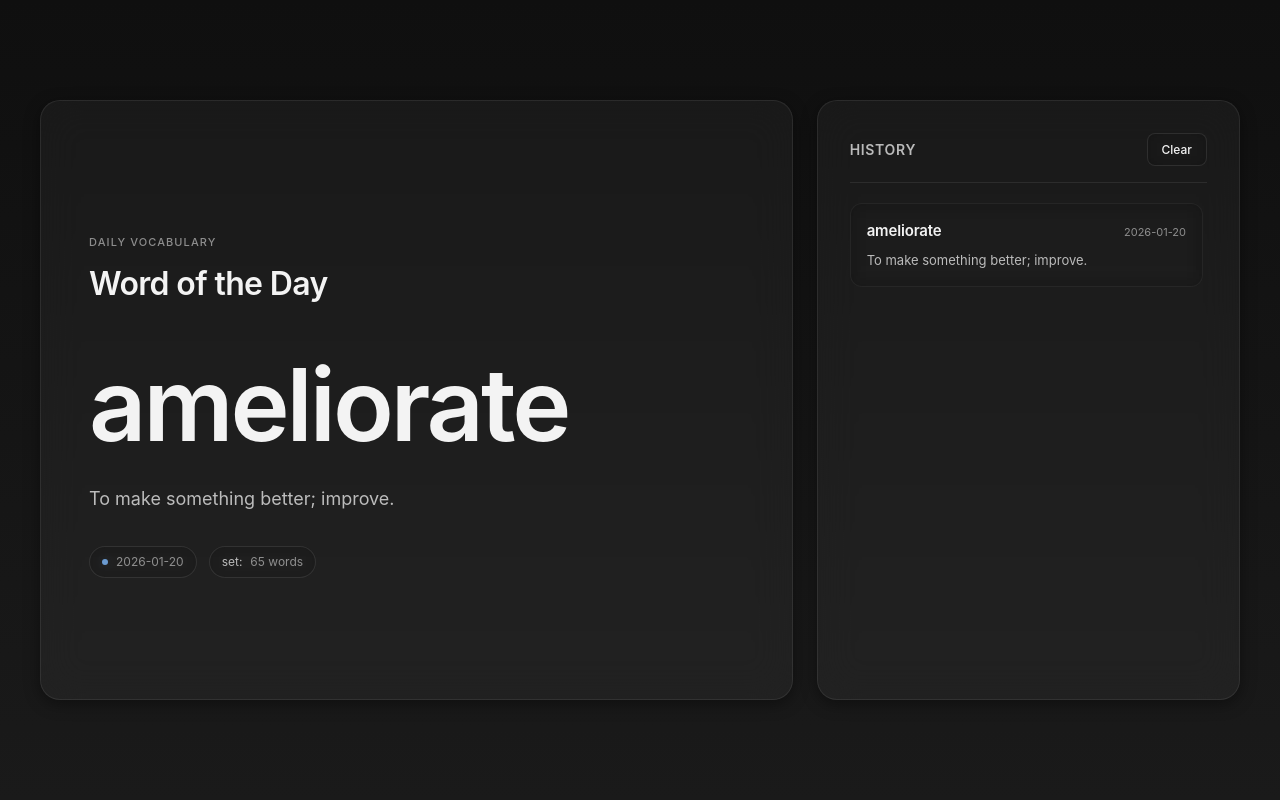
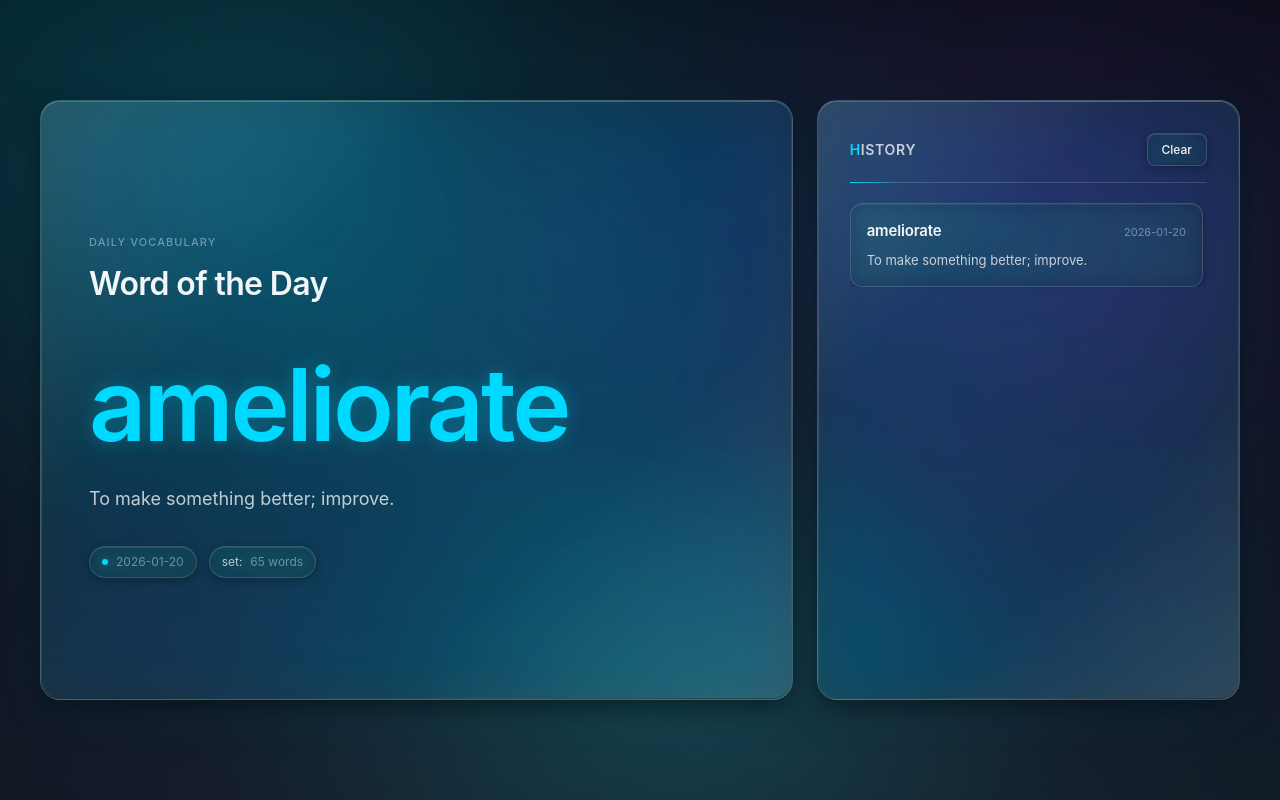
Before and after one commit to samy405/WordOfTheDay, a React (Vite) app: page / in a window 1280 px wide. Built offline with nearby package versions, Linux system fonts and the light colour scheme.

Commit message:
Design overhaul

```diff
--- a/src/App.css
+++ b/src/App.css
@@ -1,16 +1,45 @@
 :root{
-  --bg-primary: #0f0f0f;
-  --bg-secondary: #1a1a1a;
-  --glass-bg: rgba(255, 255, 255, 0.04);
-  --glass-border: rgba(255, 255, 255, 0.08);
+  /* Base colors - deep space and metal */
+  --space-deep: #0a0e1a;
+  --space-navy: #0f1525;
+  --space-mid: #141b2e;
+  --graphite: #1a2233;
+  --steel: #242b3d;
+
+  /* Neon light sources */
+  --neon-cyan: #00d9ff;
+  --neon-teal: #00ffd9;
+  --neon-violet: #8b5cf6;
+
+  /* Light diffusion (low opacity) */
+  --light-cyan: rgba(0, 217, 255, 0.15);
+  --light-teal: rgba(0, 255, 217, 0.12);
+  --light-violet: rgba(139, 92, 246, 0.1);
+  --light-cyan-soft: rgba(0, 217, 255, 0.08);
+  --light-teal-soft: rgba(0, 255, 217, 0.06);
+  --light-violet-soft: rgba(139, 92, 246, 0.05);
+
+  /* Glass materials */
+  --glass-base: rgba(255, 255, 255, 0.05);
+  --glass-tint-cyan: rgba(0, 217, 255, 0.08);
+  --glass-tint-teal: rgba(0, 255, 217, 0.06);
+  --glass-edge: rgba(255, 255, 255, 0.15);
+  --glass-edge-metallic: rgba(200, 220, 255, 0.2);
+  --glass-reflection: rgba(255, 255, 255, 0.1);
+
+  /* Text */
   --text-primary: rgba(255, 255, 255, 0.95);
-  --text-secondary: rgba(255, 255, 255, 0.7);
-  --text-tertiary: rgba(255, 255, 255, 0.5);
-  --accent: #6b9bd1;
-  --accent-subtle: rgba(107, 157, 209, 0.15);
-  --shadow-sm: 0 2px 8px rgba(0, 0, 0, 0.3);
-  --shadow-md: 0 4px 16px rgba(0, 0, 0, 0.4);
-  --shadow-lg: 0 8px 32px rgba(0, 0, 0, 0.5);
+  --text-secondary: rgba(255, 255, 255, 0.75);
+  --text-tertiary: rgba(200, 220, 255, 0.5);
+
+  /* Accent */
+  --accent: #00d9ff;
+  --accent-soft: rgba(0, 217, 255, 0.3);
+
+  /* Shadows with color */
+  --shadow-deep: 0 8px 32px rgba(0, 0, 0, 0.6);
+  --shadow-glass: 0 12px 48px rgba(0, 217, 255, 0.1);
+  --shadow-metallic: 0 4px 16px rgba(0, 0, 0, 0.5);
 }
 
 * {
@@ -32,10 +61,46 @@ body {
     'Ubuntu', 'Cantarell', 'Fira Sans', 'Droid Sans', 'Helvetica Neue', sans-serif;
   -webkit-font-smoothing: antialiased;
   -moz-osx-font-smoothing: grayscale;
-  background: linear-gradient(180deg, var(--bg-primary) 0%, var(--bg-secondary) 100%);
+  background:
+    /* Distant neon light blooms */
+    radial-gradient(ellipse 1200px 800px at 20% 10%, var(--light-cyan) 0%, transparent 60%),
+    radial-gradient(ellipse 1000px 700px at 80% 20%, var(--light-violet) 0%, transparent 55%),
+    radial-gradient(ellipse 900px 600px at 50% 90%, var(--light-teal) 0%, transparent 50%),
+    /* Drifting light gradients */
+    linear-gradient(135deg, var(--light-cyan-soft) 0%, transparent 30%, var(--light-violet-soft) 70%, transparent 100%),
+    linear-gradient(45deg, transparent 0%, var(--light-teal-soft) 40%, transparent 80%),
+    /* Base gradient */
+    linear-gradient(180deg, var(--space-deep) 0%, var(--space-navy) 30%, var(--space-mid) 70%, var(--graphite) 100%);
   background-attachment: fixed;
+  background-size: 100% 100%;
   overflow-x: hidden;
   position: relative;
+  min-height: 100vh;
+}
+
+/* Ambient light layer */
+body::before {
+  content: "";
+  position: fixed;
+  inset: 0;
+  background:
+    radial-gradient(circle 800px at 25% 15%, var(--light-cyan-soft) 0%, transparent 50%),
+    radial-gradient(circle 600px at 75% 25%, var(--light-violet-soft) 0%, transparent 50%),
+    radial-gradient(circle 700px at 55% 85%, var(--light-teal-soft) 0%, transparent 50%);
+  pointer-events: none;
+  z-index: 0;
+  opacity: 0.6;
+}
+
+/* Depth layer */
+body::after {
+  content: "";
+  position: fixed;
+  inset: 0;
+  background:
+    radial-gradient(ellipse at center, transparent 0%, rgba(0, 0, 0, 0.3) 100%);
+  pointer-events: none;
+  z-index: 0;
 }
 
 .app {
@@ -74,20 +139,96 @@ body {
 
 .panel {
   position: relative;
-  background: var(--glass-bg);
-  border: 1px solid var(--glass-border);
+  background:
+    /* Internal reflection */
+    linear-gradient(135deg,
+      var(--glass-reflection) 0%,
+      transparent 30%,
+      transparent 70%,
+      var(--glass-reflection) 100%),
+    /* Glass tint with light bleed */
+    linear-gradient(180deg,
+      var(--glass-tint-cyan) 0%,
+      var(--glass-tint-teal) 50%,
+      var(--glass-tint-cyan) 100%),
+    /* Base glass */
+    var(--glass-base);
+  border: 1px solid var(--glass-edge);
   border-radius: 20px;
-  backdrop-filter: blur(20px) saturate(180%);
-  -webkit-backdrop-filter: blur(20px) saturate(180%);
-  box-shadow: var(--shadow-md);
+  backdrop-filter: blur(24px) saturate(200%);
+  -webkit-backdrop-filter: blur(24px) saturate(200%);
+  box-shadow:
+    var(--shadow-deep),
+    var(--shadow-glass),
+    inset 0 1px 0 var(--glass-edge-metallic),
+    inset 0 -1px 0 rgba(0, 0, 0, 0.3);
   overflow: hidden;
   z-index: 1;
-  transition: box-shadow 0.3s ease, border-color 0.3s ease;
+  transition: all 0.4s ease;
+}
+
+/* Metallic edge highlight */
+.panel::before {
+  content: "";
+  position: absolute;
+  inset: 0;
+  border-radius: 20px;
+  padding: 1px;
+  background: linear-gradient(135deg,
+    transparent 0%,
+    var(--glass-edge-metallic) 25%,
+    var(--light-cyan-soft) 50%,
+    var(--glass-edge-metallic) 75%,
+    transparent 100%);
+  -webkit-mask: linear-gradient(#000 0 0) content-box, linear-gradient(#000 0 0);
+  -webkit-mask-composite: xor;
+  mask: linear-gradient(#000 0 0) content-box, linear-gradient(#000 0 0);
+  mask-composite: exclude;
+  pointer-events: none;
+  opacity: 0.9;
+  z-index: 2;
+}
+
+/* Light bleeding from background */
+.panel::after {
+  content: "";
+  position: absolute;
+  inset: -40px;
+  background:
+    radial-gradient(circle 400px at 30% 20%, var(--light-cyan-soft) 0%, transparent 60%),
+    radial-gradient(circle 350px at 70% 30%, var(--light-violet-soft) 0%, transparent 60%);
+  filter: blur(20px);
+  opacity: 0.7;
+  pointer-events: none;
+  z-index: -1;
 }
 
 .panel:hover {
-  border-color: rgba(255, 255, 255, 0.12);
-  box-shadow: var(--shadow-lg);
+  border-color: var(--glass-edge-metallic);
+  box-shadow:
+    var(--shadow-deep),
+    0 16px 64px rgba(0, 217, 255, 0.15),
+    inset 0 1px 0 var(--glass-edge-metallic),
+    inset 0 -1px 0 rgba(0, 0, 0, 0.3);
+  background:
+    linear-gradient(135deg,
+      var(--glass-reflection) 0%,
+      transparent 30%,
+      transparent 70%,
+      var(--glass-reflection) 100%),
+    linear-gradient(180deg,
+      rgba(0, 217, 255, 0.12) 0%,
+      rgba(0, 255, 217, 0.08) 50%,
+      rgba(0, 217, 255, 0.12) 100%),
+    var(--glass-base);
+}
+
+.panel:hover::before {
+  opacity: 1;
+}
+
+.panel:hover::after {
+  opacity: 0.9;
 }
 
 .main {
@@ -126,10 +267,11 @@ body {
   line-height: 1.1;
   font-weight: 600;
   margin: 16px 0 24px;
-  color: var(--text-primary);
+  color: var(--accent);
   letter-spacing: -0.03em;
   position: relative;
   z-index: 1;
+  text-shadow: 0 0 20px var(--accent-soft);
 }
 
 .meaning {
@@ -155,21 +297,35 @@ body {
 }
 
 .pill {
-  border: 1px solid rgba(255, 255, 255, 0.1);
-  background: rgba(0, 0, 0, 0.2);
+  border: 1px solid var(--glass-edge);
+  background:
+    linear-gradient(135deg,
+      rgba(0, 217, 255, 0.08) 0%,
+      rgba(0, 255, 217, 0.06) 100%),
+    rgba(0, 0, 0, 0.2);
   border-radius: 20px;
   padding: 6px 12px;
   display: inline-flex;
   align-items: center;
   gap: 8px;
-  backdrop-filter: blur(10px);
-  -webkit-backdrop-filter: blur(10px);
-  transition: all 0.2s ease;
+  backdrop-filter: blur(12px);
+  -webkit-backdrop-filter: blur(12px);
+  transition: all 0.3s ease;
+  box-shadow:
+    inset 0 1px 0 rgba(255, 255, 255, 0.1),
+    0 2px 8px rgba(0, 0, 0, 0.3);
 }
 
 .pill:hover {
-  border-color: rgba(255, 255, 255, 0.15);
-  background: rgba(0, 0, 0, 0.3);
+  border-color: var(--glass-edge-metallic);
+  background:
+    linear-gradient(135deg,
+      rgba(0, 217, 255, 0.12) 0%,
+      rgba(0, 255, 217, 0.08) 100%),
+    rgba(0, 0, 0, 0.3);
+  box-shadow:
+    inset 0 1px 0 rgba(255, 255, 255, 0.15),
+    0 4px 12px rgba(0, 217, 255, 0.2);
 }
 
 .dot {
@@ -177,7 +333,9 @@ body {
   height: 6px;
   border-radius: 50%;
   background: var(--accent);
-  box-shadow: 0 0 8px var(--accent-subtle);
+  box-shadow:
+    0 0 8px var(--accent-soft),
+    0 0 16px rgba(0, 217, 255, 0.3);
 }
 
 .side {
@@ -192,7 +350,18 @@ body {
   justify-content: space-between;
   margin-bottom: 20px;
   padding-bottom: 16px;
-  border-bottom: 1px solid rgba(255, 255, 255, 0.08);
+  border-bottom: 1px solid var(--glass-edge);
+  position: relative;
+}
+
+.sideHeader::after {
+  content: "";
+  position: absolute;
+  bottom: -1px;
+  left: 0;
+  width: 50px;
+  height: 1px;
+  background: linear-gradient(90deg, var(--accent) 0%, transparent 100%);
 }
 
 .sideTitle {
@@ -204,28 +373,50 @@ body {
   color: var(--text-secondary);
 }
 
+.sideTitle::first-letter {
+  color: var(--accent);
+}
+
 .btn {
-  border: 1px solid rgba(255, 255, 255, 0.1);
-  background: rgba(0, 0, 0, 0.2);
+  border: 1px solid var(--glass-edge);
+  background:
+    linear-gradient(135deg,
+      rgba(0, 217, 255, 0.06) 0%,
+      rgba(0, 255, 217, 0.04) 100%),
+    rgba(0, 0, 0, 0.2);
   color: var(--text-primary);
   padding: 8px 14px;
   border-radius: 8px;
   cursor: pointer;
   font-size: 12px;
   font-weight: 500;
-  transition: all 0.2s ease;
-  backdrop-filter: blur(10px);
-  -webkit-backdrop-filter: blur(10px);
+  transition: all 0.3s ease;
+  backdrop-filter: blur(12px);
+  -webkit-backdrop-filter: blur(12px);
   font-family: inherit;
+  box-shadow:
+    inset 0 1px 0 rgba(255, 255, 255, 0.1),
+    0 2px 8px rgba(0, 0, 0, 0.3);
 }
 
 .btn:hover {
-  border-color: rgba(255, 255, 255, 0.2);
-  background: rgba(0, 0, 0, 0.3);
+  border-color: var(--glass-edge-metallic);
+  background:
+    linear-gradient(135deg,
+      rgba(0, 217, 255, 0.1) 0%,
+      rgba(0, 255, 217, 0.08) 100%),
+    rgba(0, 0, 0, 0.3);
+  color: var(--accent);
+  box-shadow:
+    inset 0 1px 0 rgba(255, 255, 255, 0.15),
+    0 4px 12px rgba(0, 217, 255, 0.2);
 }
 
 .btn:active {
   transform: translateY(1px);
+  box-shadow:
+    inset 0 1px 0 rgba(255, 255, 255, 0.1),
+    0 2px 8px rgba(0, 0, 0, 0.3);
 }
 
 .list {
@@ -241,21 +432,53 @@ body {
 }
 
 .item {
-  border: 1px solid rgba(255, 255, 255, 0.06);
+  border: 1px solid var(--glass-edge);
   border-radius: 12px;
   padding: 16px;
-  background: rgba(0, 0, 0, 0.2);
-  backdrop-filter: blur(10px);
-  -webkit-backdrop-filter: blur(10px);
-  transition: all 0.2s ease;
+  background:
+    linear-gradient(135deg,
+      rgba(0, 217, 255, 0.05) 0%,
+      rgba(0, 255, 217, 0.03) 100%),
+    rgba(0, 0, 0, 0.2);
+  backdrop-filter: blur(12px);
+  -webkit-backdrop-filter: blur(12px);
+  transition: all 0.3s ease;
   position: relative;
   overflow: hidden;
+  box-shadow:
+    inset 0 1px 0 rgba(255, 255, 255, 0.08),
+    0 2px 8px rgba(0, 0, 0, 0.3);
+}
+
+.item::before {
+  content: "";
+  position: absolute;
+  left: 0;
+  top: 0;
+  bottom: 0;
+  width: 2px;
+  background: linear-gradient(180deg,
+    var(--accent) 0%,
+    transparent 100%);
+  opacity: 0;
+  transition: opacity 0.3s ease;
 }
 
 .item:hover {
-  border-color: rgba(255, 255, 255, 0.1);
-  background: rgba(0, 0, 0, 0.3);
+  border-color: var(--glass-edge-metallic);
+  background:
+    linear-gradient(135deg,
+      rgba(0, 217, 255, 0.08) 0%,
+      rgba(0, 255, 217, 0.06) 100%),
+    rgba(0, 0, 0, 0.3);
   transform: translateY(-1px);
+  box-shadow:
+    inset 0 1px 0 rgba(255, 255, 255, 0.12),
+    0 4px 12px rgba(0, 217, 255, 0.15);
+}
+
+.item:hover::before {
+  opacity: 1;
 }
 
 .itemTop {
@@ -273,6 +496,11 @@ body {
   letter-spacing: -0.01em;
   color: var(--text-primary);
   font-size: 15px;
+  transition: color 0.3s ease;
+}
+
+.item:hover .itemWord {
+  color: var(--accent);
 }
 
 .itemDate {
@@ -290,7 +518,7 @@ body {
   z-index: 1;
 }
 
-/* Subtle scrollbar styling */
+/* Scrollbar with ambient color */
 .list::-webkit-scrollbar {
   width: 8px;
 }
@@ -301,18 +529,27 @@ body {
 }
 
 .list::-webkit-scrollbar-thumb {
-  background: rgba(255, 255, 255, 0.1);
+  background: linear-gradient(180deg,
+    var(--light-cyan-soft) 0%,
+    var(--light-teal-soft) 100%);
   border-radius: 4px;
-  transition: background 0.2s ease;
+  transition: background 0.3s ease;
+  border: 1px solid rgba(0, 0, 0, 0.2);
 }
 
 .list::-webkit-scrollbar-thumb:hover {
-  background: rgba(255, 255, 255, 0.15);
+  background: linear-gradient(180deg,
+    var(--light-cyan) 0%,
+    var(--light-teal) 100%);
 }
 
 /* Mobile responsive adjustments */
 @media (max-width: 980px) {
   .panel {
+    border-radius: 16px;
+  }
+
+  .panel::before {
     border-radius: 16px;
   }
 
```
